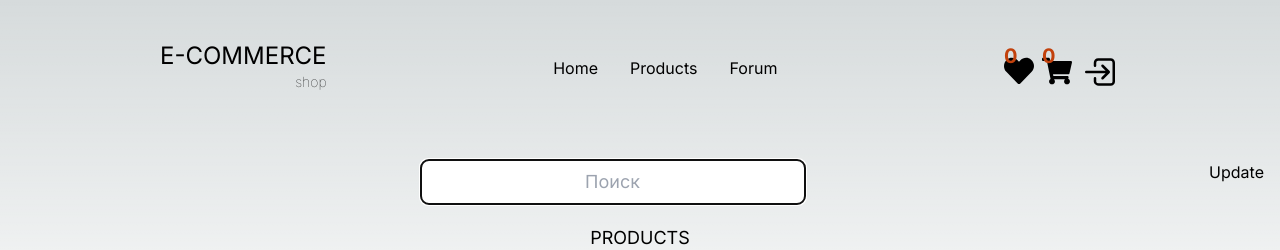
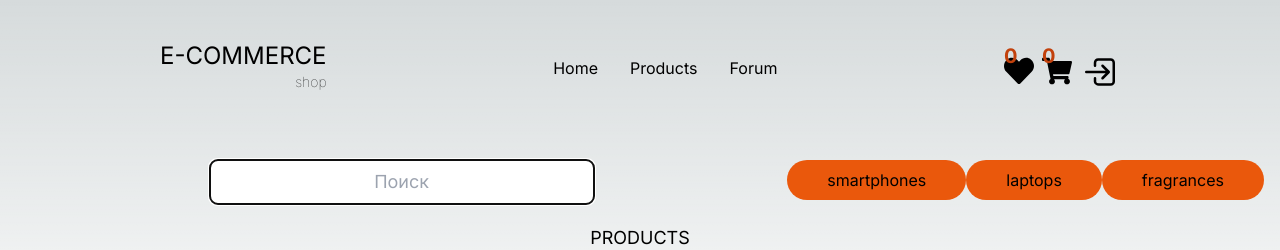
Before and after one commit to TolykbaevIlyas/e-commerce-web, a Next.js app: page / in a window 1280 px wide. Shown: the top 250 px of the page. Built offline with nearby package versions, Linux system fonts and the light colour scheme; no server answers.

Commit message:
Update:    Update category functionality

```diff
--- /dev/null
+++ b/src/features/categoryButton/index.ts
@@ -0,0 +1,2 @@
+import CategoryButton from "./ui/CategoryButton";
+export {CategoryButton};
--- /dev/null
+++ b/src/features/categoryButton/ui/CategoryButton.tsx
@@ -0,0 +1,22 @@
+'use client'
+import React, { useState } from 'react'
+
+const CategoryButton = ({name,type,updateCategoryProducts,setCategories}) => {
+    const [category, setCategory] = useState(false);
+
+    const CategoryHandle = (categoryName)=>{
+        updateCategoryProducts({category: categoryName});
+        setCategory(!category);
+        setCategories(!category)
+      }
+
+  return (
+  <>
+    {category === false
+    ? <button className="py-2 px-10 bg-orange-600 rounded-full" onClick={()=>CategoryHandle(`${type}`) }>{name}</button>
+    : <button className="py-2 px-10 bg-neutral-600 rounded-full" onClick={()=>CategoryHandle(`${type}`) }><p className="absolute pl-28">X</p> {name}</button>}
+  </>
+  )
+}
+
+export default CategoryButton
--- a/src/widgets/products/ui/products.tsx
+++ b/src/widgets/products/ui/products.tsx
@@ -7,26 +7,35 @@ import { addFav } from "@/features/addToFavourite/addToFavourite";
 import { RootState } from "@/shared/lib/redux/store";
 import { useSelector } from "react-redux";
 import { useState } from "react";
+import { CategoryButton } from "@/features/categoryButton";
 
 
 const Products = () => {
     const [page, setPage] = useState(1);
     const [searchTerm, setSearchTerm] = useState('');
+    const [category, setCategory] = useState(false);
     const skip = 12;
     const {data ,error,isLoading,isFetching,currentData } = useGetAllProductsQuery({page:page, skip:skip, search: searchTerm});
     const [updateCategoryProducts, result] = useUpdateCategoryProductsMutation();
     //updateCategoryProducts({category:"smartphones"})
     const count = useSelector((state: RootState) => state);
-    //console.log(count);
+    console.log(result);
     const pagesCount = Math.round(currentData?.total / skip);
     let pages =[];
+    let categoryBtns= [
+      {id: 1, name: "smartphones", type: "smartphones"},
+      {id: 2, name: "laptops", type: "laptops"},
+      {id: 3, name: "fragrances", type:"fragrances"}
+    ]
 
     for (let i=1; i <= pagesCount; i++){
         pages.push(i);
     }
 
-
-
+    // const CategoryHandle = (categoryName)=>{
+    //   updateCategoryProducts({category: categoryName});
+    //   setCategory(!category);
+    // }
 
   return (
     <div className="p-4">
@@ -40,19 +49,20 @@ const Products = () => {
             onChange={(e)=> setSearchTerm(e.target.value)}
             className="text-center text-lg items-center m-auto w-96 p-2 rounded-lg text-black" />
             <div>
-              <button onClick={()=>updateCategoryProducts({category: "smartphones"})}>Update</button>
-              <button></button>
-              <button></button>
-              <button></button>
+              {/* <button className="py-2 px-10 bg-orange-600 rounded-full" onClick={()=>CategoryHandle(`${btns.type}`) }>{btns.name}</button> */}
+              {categoryBtns.map((btns) => <CategoryButton key={btns.id} name={btns.name} type={btns.type} updateCategoryProducts={updateCategoryProducts} setCategories={setCategory}/> )}
+
             </div>
         </div>
 
         <h2 className="text-center text-lg uppercase pt-5">products</h2>
         <div className="flex flex-wrap justify-around mt-16">
-            {error ? (<>ERROR</>)
+            {result.isError ? (<>ERROR</>)
+            : result.isLoading ? (<>IS LOADING</>)
+            : category ? result.data?.products.map((prod:IProduct) => <ProductCard key={prod.id} id={prod.id} name={prod.title} desc={prod.description} image={prod.images[0]} price={prod.price} rate={prod.rating} currentProd={prod}/>)
+            : error ? (<>ERROR</>)
             : isLoading ? (<>IS LOADING</>)
             : data ?
-
             data.products.map((prod:IProduct) => <ProductCard key={prod.id} id={prod.id} name={prod.title} desc={prod.description} image={prod.images[0]} price={prod.price} rate={prod.rating} currentProd={prod}/>)
             : null}
         </div>
```
Also changed, not shown: src/features/categoryButton/types/index.ts (added).
